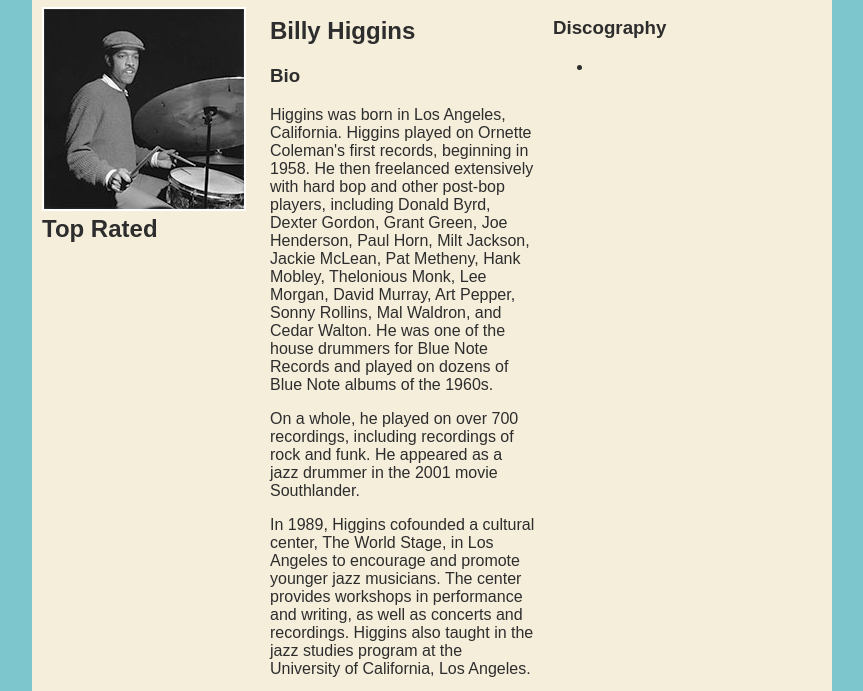
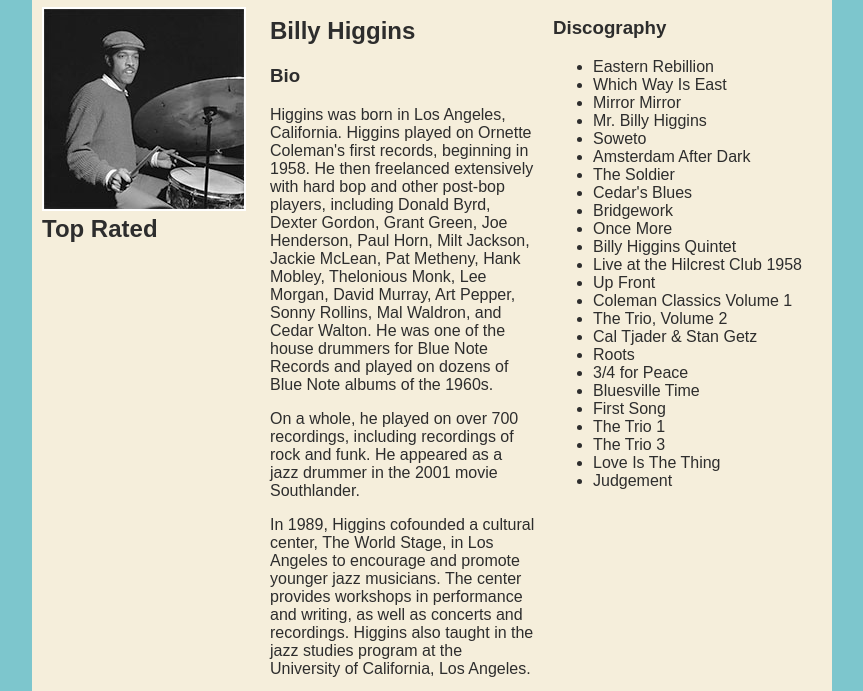
Before and after one commit to AlexanderDufrene/alexanderdufrene.github.io, a plain HTML site: page projects/billypedia/index.html in a window 1280 px wide. Shown: the part 95-786 px from the top of the page, without its empty margins (208-1071 px from the left). Drawn offline with nearby package versions, Linux system fonts and the light colour scheme.

Commit message:
Added Discography

```diff
--- a/projects/billypedia/index.html
+++ b/projects/billypedia/index.html
@@ -85,7 +85,30 @@
                     <div id="sections">
                         <section id="Discography">
                             <ul>
-                                <li></li>
+                                <li>Eastern Rebillion</li>
+                                <li>Which Way Is East</li>
+                                <li>Mirror Mirror</li>
+                                <li>Mr. Billy Higgins</li>
+                                <li>Soweto</li>
+                                <li>Amsterdam After Dark</li>
+                                <li>The Soldier</li>
+                                <li>Cedar's Blues</li>
+                                <li>Bridgework</li>
+                                <li>Once More</li>
+                                <li>Billy Higgins Quintet</li>
+                                <li>Live at the Hilcrest Club 1958</li>
+                                <li>Up Front</li>
+                                <li>Coleman Classics Volume 1</li>
+                                <li>The Trio, Volume 2</li>
+                                <li>Cal Tjader & Stan Getz</li>
+                                <li>Roots</li>
+                                <li>3/4 for Peace</li>
+                                <li>Bluesville Time</li>
+                                <li>First Song</li>
+                                <li>The Trio 1</li>
+                                <li>The Trio 3</li>
+                                <li>Love Is The Thing</li>
+                                <li>Judgement</li>
                             </ul>
                             </div>
                         </section>
```
